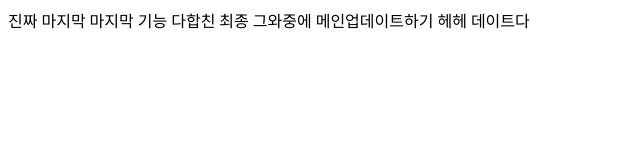
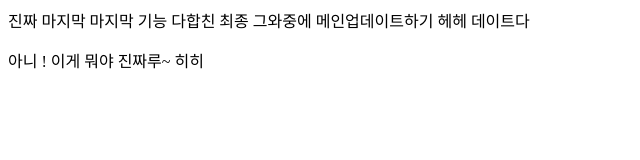
Before and after one commit to xhens96/GitInitTest, a plain HTML site: page index.html in a window 1280 px wide. Shown: the whole page, without its empty margins (0-640 px from the left). Drawn offline with Linux system fonts and the light colour scheme.

Commit message:
Update index.html

```diff
--- a/index.html
+++ b/index.html
@@ -10,5 +10,6 @@
     진짜 마지막 마지막 기능 다합친 최종
     그와중에 메인업데이트하기
     헤헤 데이트다
+    <p>아니 ! 이게 뭐야 진짜루~ 히히</p>
 </body>
 </html>
```
